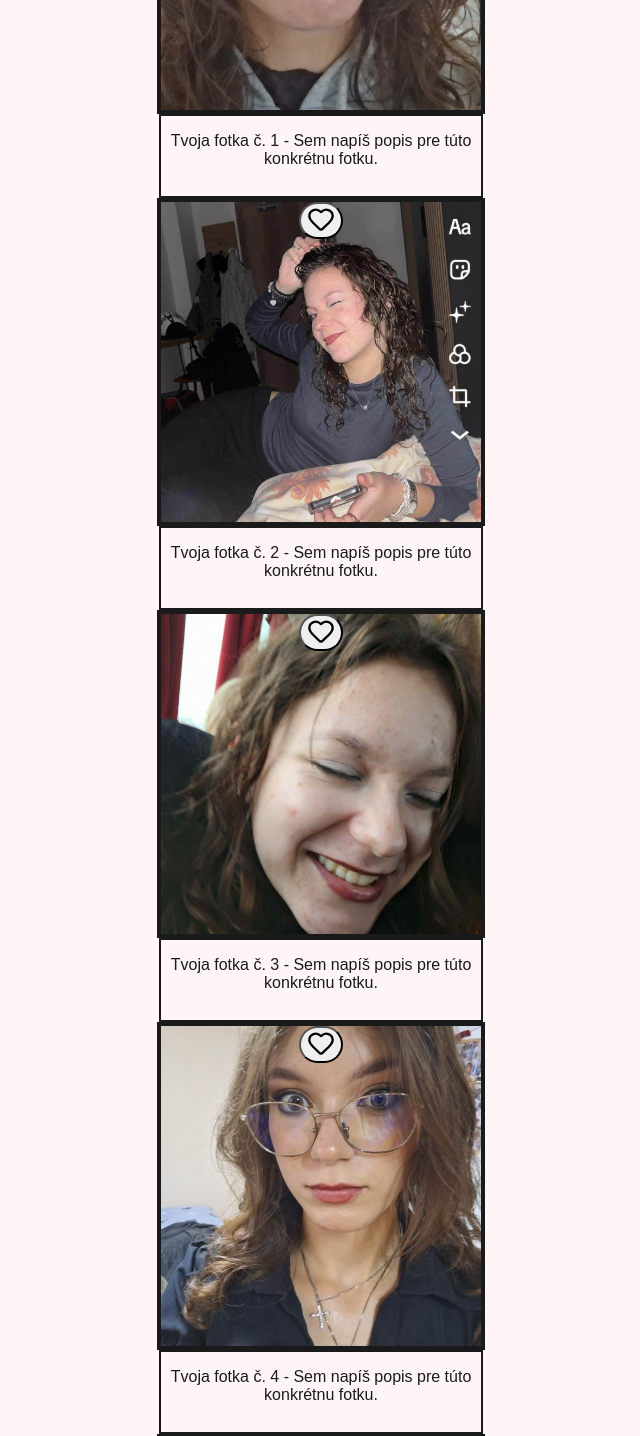
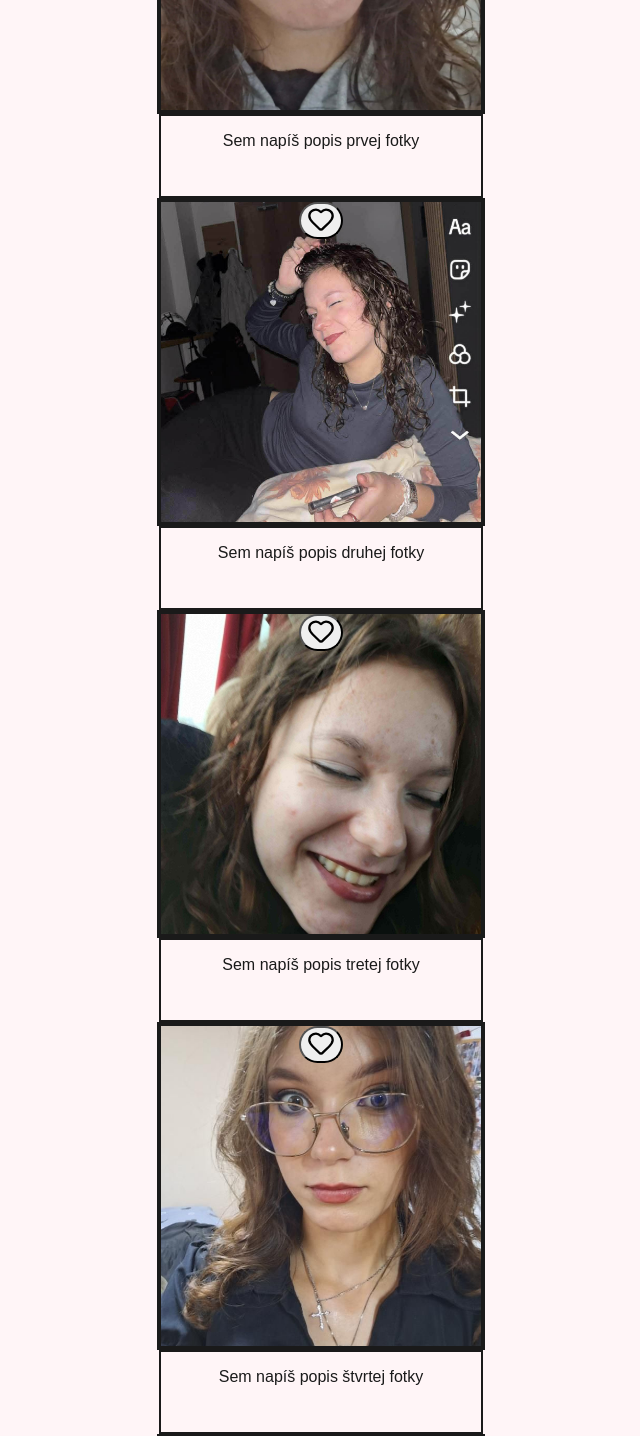
Before and after one commit to MilanLoduha/EmkaWeb, a Next.js app: page / in a window 1280 px wide. Shown: the part 1500-2936 px from the top of the page, without its empty margins (319-959 px from the left). Built offline with nearby package versions, Linux system fonts and the light colour scheme.

Commit message:
Refactor: Explicit images array for easy caption editing

```diff
--- a/src/components/PremiumGallery.tsx
+++ b/src/components/PremiumGallery.tsx
@@ -5,13 +5,30 @@ import { motion, AnimatePresence } from "framer-motion";
 import Image from "next/image";
 import { Heart } from "lucide-react";
 
-// 1. DYNAMIC DATA: Tu si nastavuj texty pre každú fotku
-const images = Array.from({ length: 21 }, (_, i) => ({
-  id: i + 1,
-  src: `/images/${i + 1}.jpg`,
-  alt: `Emka Moment ${i + 1}`,
-  caption: `Tvoja fotka č. ${i + 1} - Sem napíš popis pre túto konkrétnu fotku.`,
-}));
+// Tu si priamo upravuj popisky pre každú fotku:
+const images = [
+  { id: 1, src: "/images/1.jpg", caption: "Sem napíš popis prvej fotky" },
+  { id: 2, src: "/images/2.jpg", caption: "Sem napíš popis druhej fotky" },
+  { id: 3, src: "/images/3.jpg", caption: "Sem napíš popis tretej fotky" },
+  { id: 4, src: "/images/4.jpg", caption: "Sem napíš popis štvrtej fotky" },
+  { id: 5, src: "/images/5.jpg", caption: "Sem napíš popis piatej fotky" },
+  { id: 6, src: "/images/6.jpg", caption: "Sem napíš popis šiestej fotky" },
+  { id: 7, src: "/images/7.jpg", caption: "Sem napíš popis siedmej fotky" },
+  { id: 8, src: "/images/8.jpg", caption: "Sem napíš popis ôsmej fotky" },
+  { id: 9, src: "/images/9.jpg", caption: "Sem napíš popis deviatej fotky" },
+  { id: 10, src: "/images/10.jpg", caption: "Sem napíš popis desiatej fotky" },
+  { id: 11, src: "/images/11.jpg", caption: "Sem napíš popis jedenástej fotky" },
+  { id: 12, src: "/images/12.jpg", caption: "Sem napíš popis dvanástej fotky" },
+  { id: 13, src: "/images/13.jpg", caption: "Sem napíš popis trinástej fotky" },
+  { id: 14, src: "/images/14.jpg", caption: "Sem napíš popis štrnástej fotky" },
+  { id: 15, src: "/images/15.jpg", caption: "Sem napíš popis pätnástej fotky" },
+  { id: 16, src: "/images/16.jpg", caption: "Sem napíš popis šestnástej fotky" },
+  { id: 17, src: "/images/17.jpg", caption: "Sem napíš popis sedemnástej fotky" },
+  { id: 18, src: "/images/18.jpg", caption: "Sem napíš popis osemnástej fotky" },
+  { id: 19, src: "/images/19.jpg", caption: "Sem napíš popis devätnástej fotky" },
+  { id: 20, src: "/images/20.jpg", caption: "Sem napíš popis dvadsiatej fotky" },
+  { id: 21, src: "/images/21.jpg", caption: "Sem napíš popis dvadsiatej prvej fotky" },
+];
 
 const ParticleEffect = () => (
   <AnimatePresence>
@@ -58,20 +75,16 @@ const LikeButton = () => {
 export const PremiumGallery = () => {
   return (
     <section className="py-24 px-4 relative overflow-hidden">
-      {/* Decorative Hello Kitty elements */}
       <motion.div className="absolute top-10 left-10 opacity-30" animate={{ rotate: 360 }} transition={{ duration: 20, repeat: Infinity, ease: "linear" }}>
         <svg viewBox="0 0 100 100" className="w-24 h-24"><circle cx="50" cy="50" r="40" fill="#FFC0CB"/><path d="M30 40 Q 20 20 40 30 Q 50 25 60 30 Q 80 20 70 40" fill="#FFC0CB"/></svg>
       </motion.div>
 
       <div className="max-w-7xl mx-auto">
-        <motion.h2
-          className="text-5xl md:text-6xl font-bold text-center mb-20 text-accent-black tracking-tight"
-        >
+        <motion.h2 className="text-5xl md:text-6xl font-bold text-center mb-20 text-accent-black tracking-tight">
           Náš <span className="text-kawaii-pink italic">magický</span> svet
         </motion.h2>
 
-        {/* Force grid layout: 1 col mobile, 2 col tablet, 3 col desktop */}
-        <div className="grid grid-cols-1 md:grid-cols-2 lg:grid-cols-3 gap-x-12 gap-y-20 max-w-7xl mx-auto px-6">
+        <div className="grid grid-cols-1 md:grid-cols-2 lg:grid-cols-3 gap-x-16 gap-y-24 max-w-7xl mx-auto px-6">
           {images.map((image, index) => (
             <div key={image.id} className="flex flex-col items-center pt-12">
               <motion.div
@@ -80,19 +93,12 @@ export const PremiumGallery = () => {
                 transition={{ delay: index * 0.05 }}
                 className="relative aspect-square w-full max-w-[320px] rounded-kawaii overflow-hidden border-4 border-white shadow-xl bg-white"
               >
-                <Image
-                  src={image.src}
-                  alt={image.alt}
-                  fill
-                  className="object-cover"
-                />
-                {/* Like button positioned bottom center */}
+                <Image src={image.src} alt={image.alt} fill className="object-cover" />
                 <div className="absolute bottom-6 left-1/2 -translate-x-1/2 z-20">
                   <LikeButton />
                 </div>
               </motion.div>
 
-              {/* Caption placeholder frame - dynamic text */}
               <div className="mt-8 w-full max-w-[320px] p-5 rounded-2xl border-2 border-kawaii-pink/40 bg-white/50 text-accent-black text-center min-h-[5rem]">
                 <p className="text-accent-black font-semibold text-lg">{image.caption}</p>
               </div>
```
